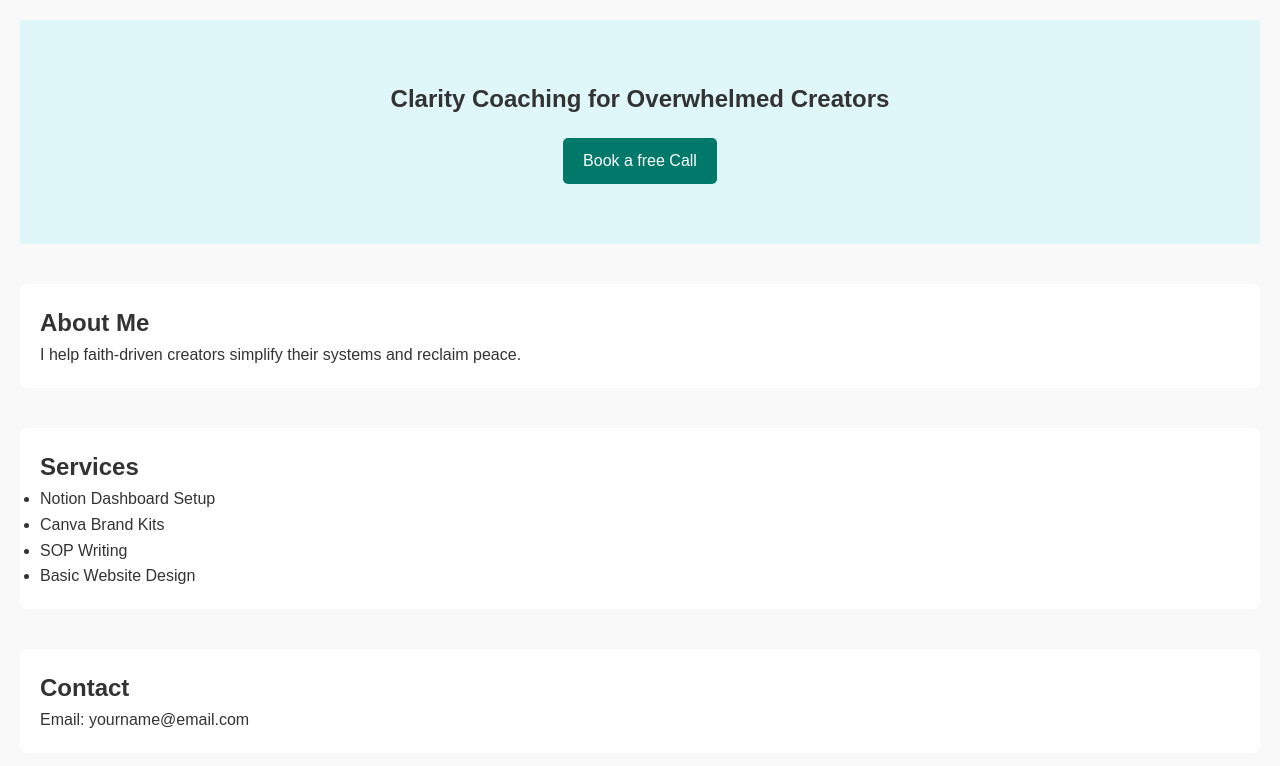
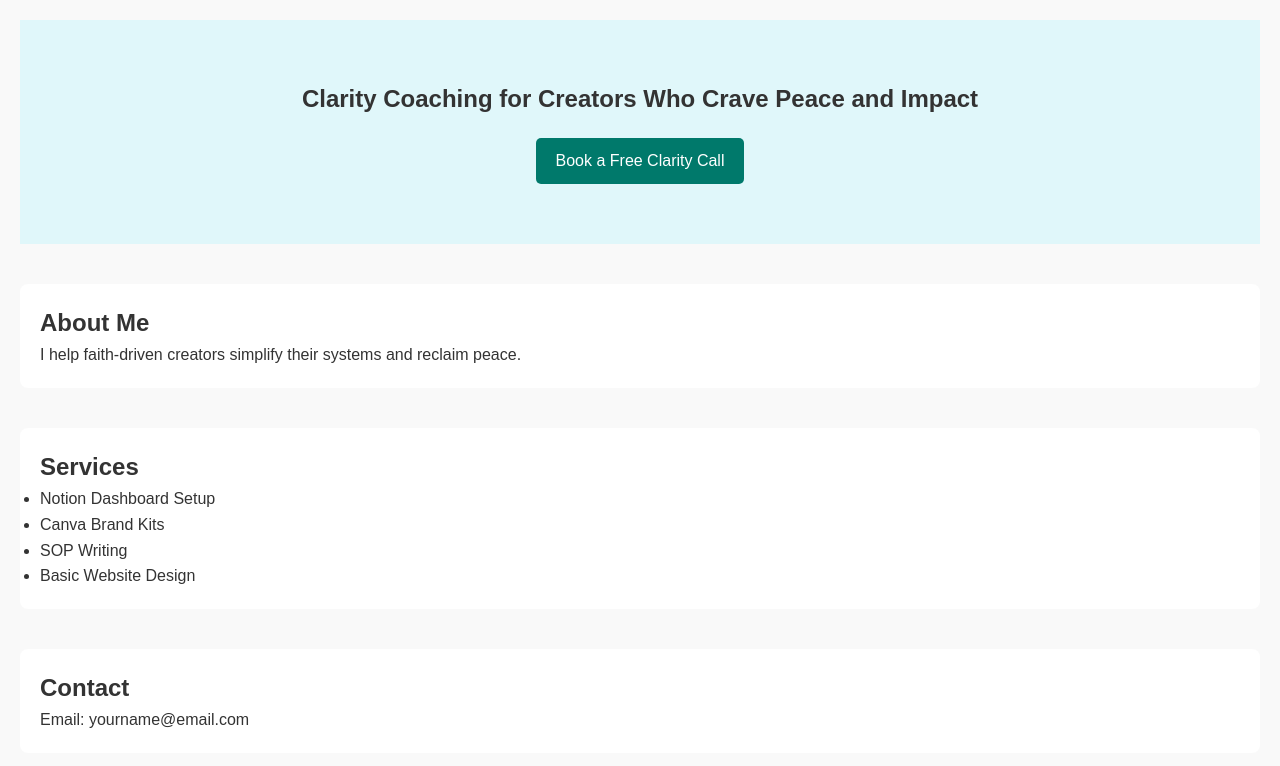
Before and after one commit to Momna533/coach-landing-page, a plain HTML site: page index.html in a window 1280 px wide. Drawn offline with Linux system fonts and the light colour scheme.

Commit message:
Updated styles and layout

```diff
--- a/index.html
+++ b/index.html
@@ -3,14 +3,14 @@
   <head>
     <meta charset="UTF-8" />
     <meta name="viewport" content="width=device-width, initial-scale=1.0" />
-    <link rel="stylesheet" href="/style.css" />
+    <link rel="stylesheet" href="style.css" />
     <title>Coach-landing-page</title>
   </head>
   <body>
     <!--Hero Section-->
     <section class="hero">
-      <h1>Clarity Coaching for Overwhelmed Creators</h1>
-      <a href="#contact" class="cta__button">Book a free Call</a>
+      <h1>Clarity Coaching for Creators Who Crave Peace and Impact</h1>
+      <a href="#contact" class="cta__button">Book a Free Clarity Call</a>
     </section>
     <!--About Section-->
     <section class="about">
```
